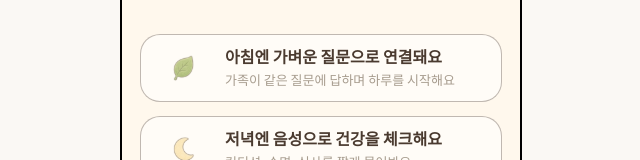
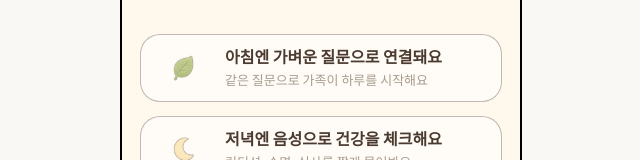
Before and after one commit to Dream-of-WildGeese/Wild_Geese_Front, a React (Vite) app: page / in a window 1280 px wide. Shown: the part 513-673 px from the top of the page, without its empty margins (319-959 px from the left). Built offline with nearby package versions, Linux system fonts and the light colour scheme; no server answers; a web font is replaced by a local one.

Commit message:
feat:design:intro수정

```diff
--- a/src/pages/Onboarding/Intro.jsx
+++ b/src/pages/Onboarding/Intro.jsx
@@ -40,7 +40,7 @@ const Intro = () => {
             <TextBox>
               <FeatureTitle>아침엔 가벼운 질문으로 연결돼요</FeatureTitle>
               <FeatureDescription>
-                가족이 같은 질문에 답하며 하루를 시작해요
+                같은 질문으로 가족이 하루를 시작해요
               </FeatureDescription>
             </TextBox>
           </Feature>
```
